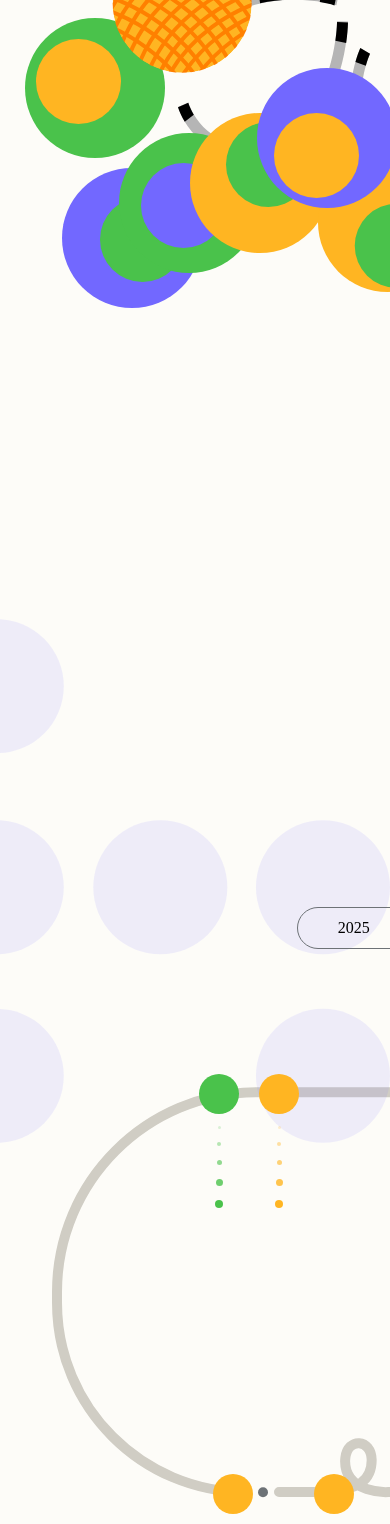
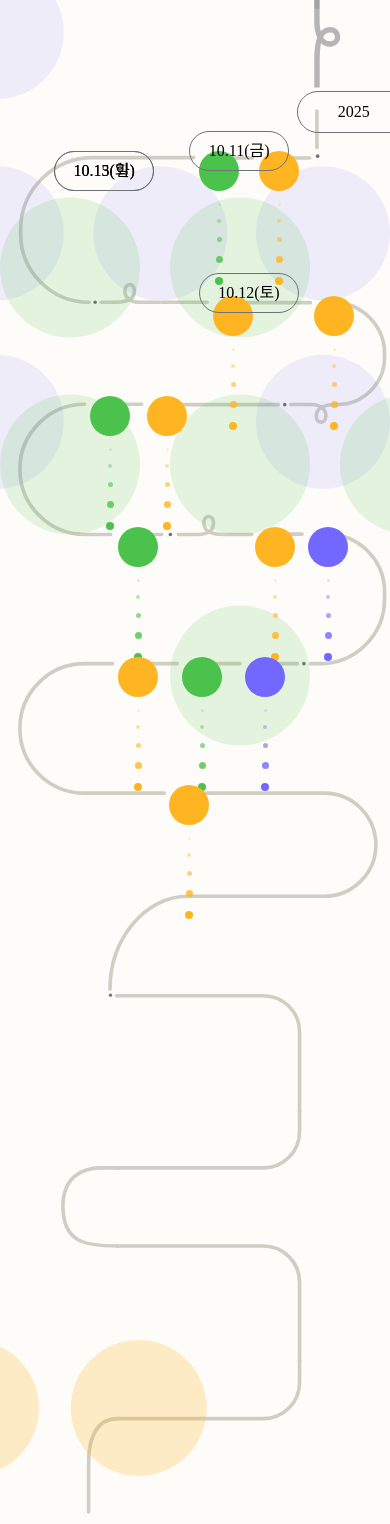
Before and after one commit to APPS-sookmyung/2025-INCHEON-SITE, a React (Vite) app: page / in a window 390 px wide. Shown: the part 432-1956 px from the top of the page. Built offline with nearby package versions, Linux system fonts and the light colour scheme; a web font is replaced by a local one.

Commit message:
#4 refactor: MainPage를 단일 컨테이너 반응형 레이아웃으로 개선, EventScheduleSection에 날짜 태그 추가

```diff
--- a/src/components/mainpage/EventScheduleSection.jsx
+++ b/src/components/mainpage/EventScheduleSection.jsx
@@ -20,8 +20,11 @@ const items = [
   {x: 678, y: 1820, type: 'dot', color: 'purple'},
   {x: 468, y: 2175, type: 'dot', color: 'yellow'},
   {x: 820, y: 255, type: 'tag', variant: 'year', text: '2025'},
+  {x: 523, y: 365, type: 'tag', variant: 'date', text: '10.11(금)'},
+  {x: 550, y: 760, type: 'tag', variant: 'date', text: '10.12(토)'},
+  {x: 150, y: 422, type: 'tag', variant: 'date', text: '10.13(일)'},
+  {x: 150, y: 422, type: 'tag', variant: 'date', text: '10.15(화)'},
 ];
-
 const EventScheduleSection = () => {
   return (
     <div className='absolute inset-0 pointer-events-none z-10'>
--- a/src/pages/MainPage.jsx
+++ b/src/pages/MainPage.jsx
@@ -7,40 +7,29 @@ const MainPage = () => {
   return (
     <div className='flex justify-center py-15'>
       <div className='w-full max-w-[1078px]'>
-        {/* PreviewSection */}
         <div
-          className='relative w-full h-[1024px]'
+          className='relative w-full'
           style={{
             backgroundImage: `url(${background})`,
-            backgroundPosition: '0 0',
-            backgroundSize: '1078px 5214px',
+            backgroundSize: '100% 100%',
             backgroundRepeat: 'no-repeat',
+            aspectRatio: '1078 / 5214',
           }}>
+          <div
+            className='absolute w-full'
+            style={{top: '0%', height: '19.64%' /* 1024/5214 */}}>
             <Preview />
           </div>
-
-        {/* EventScheduleSection */}
           <div
-          className='relative w-full h-[2738px]'
-          style={{
-            backgroundImage: `url(${background})`,
-            backgroundPosition: '0 -1024px',
-            backgroundSize: '1078px 5214px',
-            backgroundRepeat: 'no-repeat',
-          }}>
+            className='absolute w-full'
+            style={{top: '19.64%', height: '52.51%' /* 2738/5214 */}}>
             <EventScheduleSection />
           </div>
-
-        {/* EventInfoSection */}
           <div
-          className='relative w-full h-[1452px]'
-          style={{
-            backgroundImage: `url(${background})`,
-            backgroundPosition: '0 -3762px',
-            backgroundSize: '1078px 5214px',
-            backgroundRepeat: 'no-repeat',
-          }}>
+            className='absolute w-full'
+            style={{top: '72.15%', height: '27.85%' /* 1452/5214 */}}>
             <EventInfoSection />
+          </div>
         </div>
       </div>
     </div>
```
Lines whose indentation alone changed are shown as unchanged.
